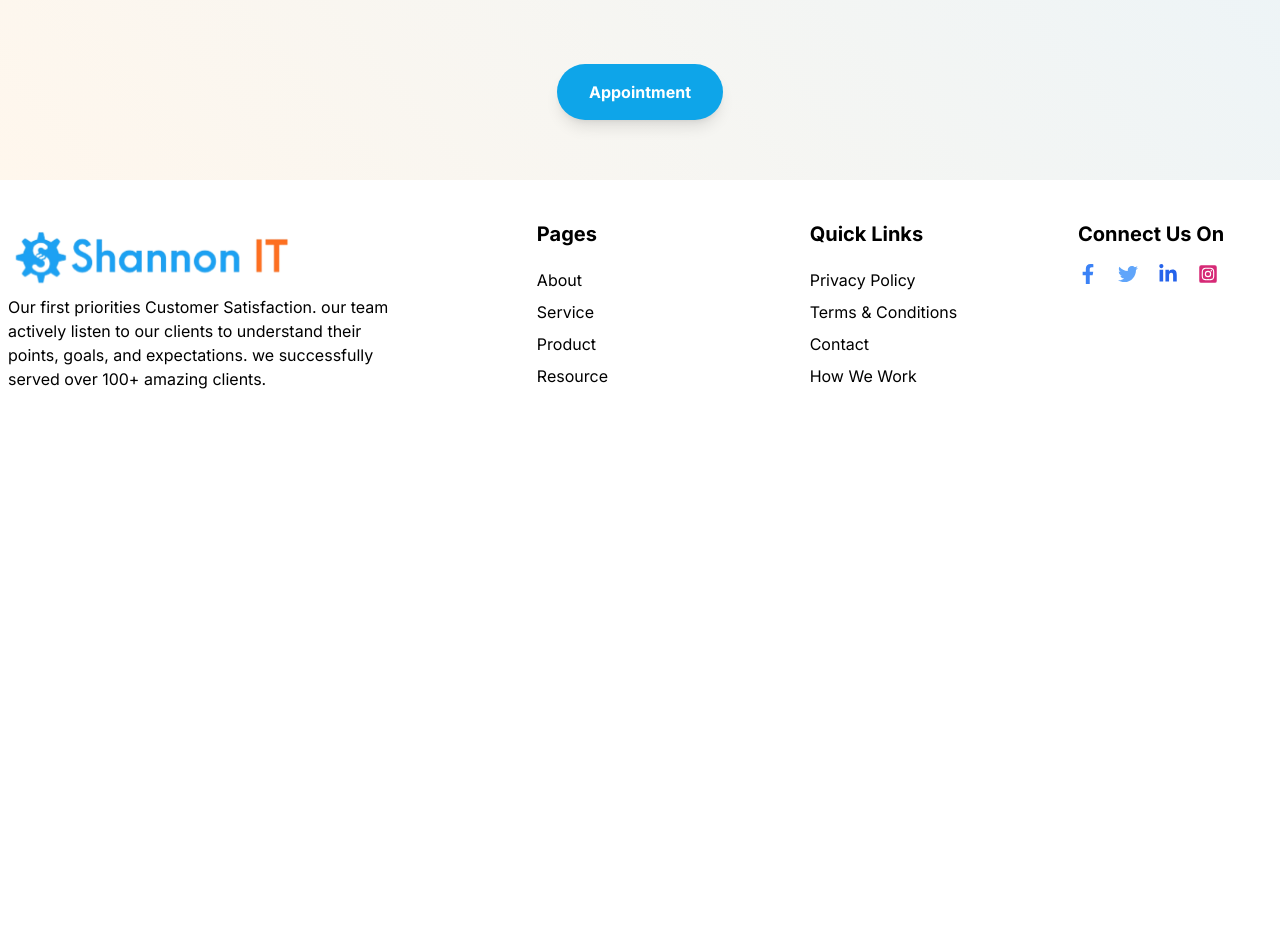
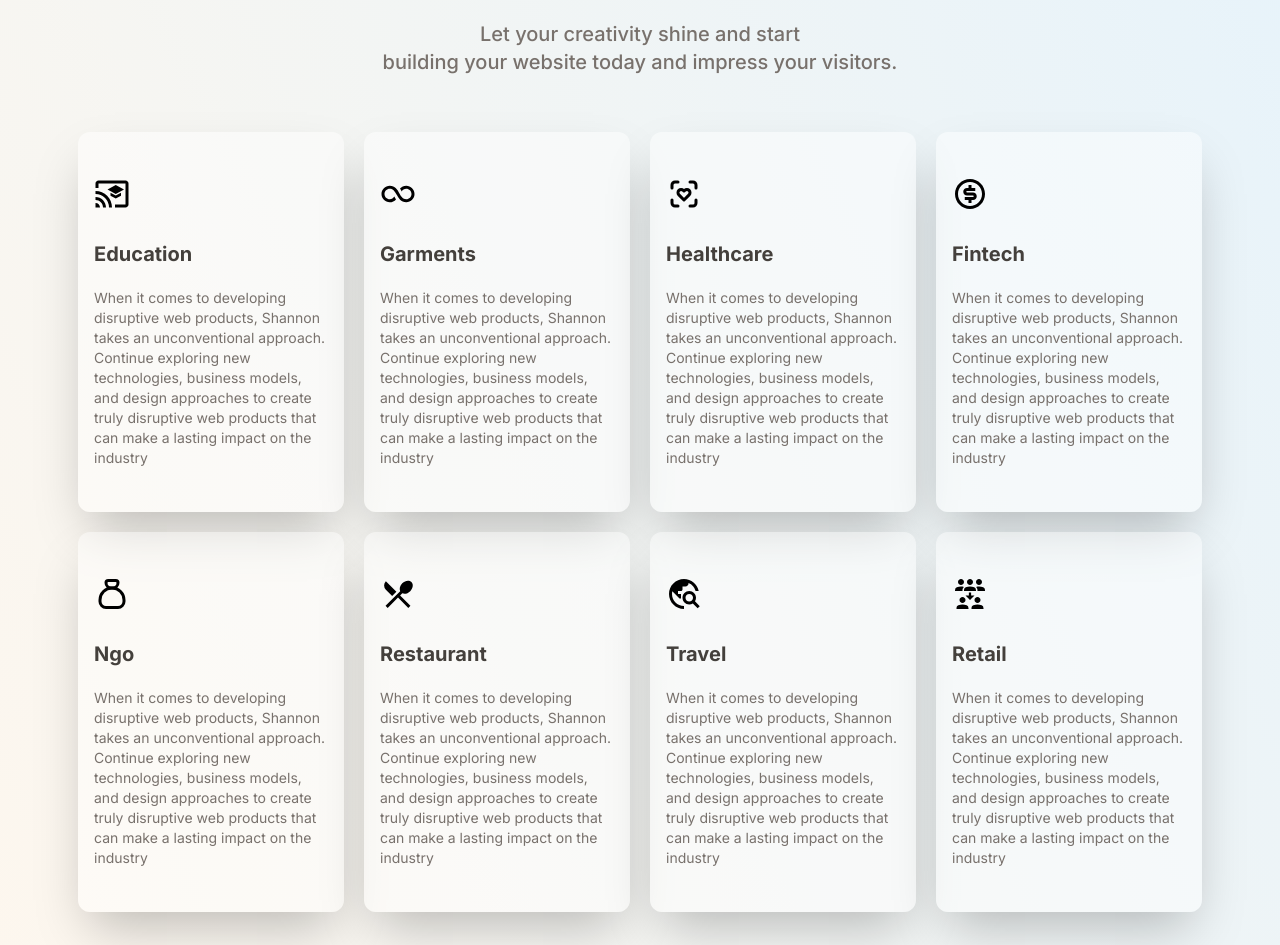
Before and after one commit to back4page/shannon, a Next.js app: page / in a window 1280 px wide. Shown: the part 2227-3172 px from the top of the page. Before the commit the page ends 2659 px from the top, so only its background shows below. Built offline with nearby package versions, Linux system fonts and the light colour scheme.

Commit message:
add another section on homepage

```diff
--- a/src/app/page.js
+++ b/src/app/page.js
@@ -1,6 +1,14 @@
 import { RiBarChartBoxLine } from 'react-icons/ri';
 import { IoHappyOutline } from 'react-icons/io5';
 import { LuBarChart3 } from 'react-icons/lu';
+import { MdCastForEducation } from 'react-icons/md';
+import { RiInfinityLine } from 'react-icons/ri';
+import { TbHealthRecognition } from 'react-icons/tb';
+import { RiMoneyDollarCircleLine } from 'react-icons/ri';
+import { TbMoneybag } from 'react-icons/tb';
+import { MdOutlineRestaurantMenu } from 'react-icons/md';
+import { MdOutlineTravelExplore } from 'react-icons/md';
+import { MdOutlineReduceCapacity } from 'react-icons/md';
 
 const ServiceCard = ({ image, title, description }) => (
   <div className="flex flex-col w-3/12 max-md:ml-0 max-md:w-full">
@@ -147,17 +155,16 @@ function Home() {
         </section>
         <Button label="View All" />
 
-        {/* come back and add finish  */}
-        <div className="bg-[#6b727711] w-screen py-12">
-          <div className="max-w-lg mx-auto flex gap-5">
-            <div className="bg-white rounded-md px-5 py-5">
+        <div className="bg-[#6b727711] w-full py-16">
+          <div className="max-w-2xl mx-auto grid grid-cols-1 md:grid-cols-3 gap-5">
+            <div className="bg-[#ffffff63] rounded-md px-5 py-5">
               <RiBarChartBoxLine className="text-4xl mb-2 text-amber-500" />
               <div className="flex justify-between gap-5 items-center">
                 <h1 className="text-4xl text-amber-500 font-semibold">30+</h1>
                 <h1 className="text-xl">Projects Done</h1>
               </div>
             </div>
-            <div className="bg-white rounded-md px-5 py-5">
+            <div className="bg-[#ffffff63] rounded-md px-5 py-5">
               <IoHappyOutline className="text-4xl mb-2 text-cyan-500" />
               <div className="flex justify-between gap-5 items-center">
                 <h1 className="text-4xl text-cyan-500 font-semibold">8+</h1>
@@ -165,8 +172,8 @@ function Home() {
               </div>
             </div>
 
-            <div className="bg-white rounded-md px-5 py-5">
-              <RiBarChartBoxLine className="text-4xl mb-2 text-teal-500" />
+            <div className="bg-[#ffffff63] rounded-md px-5 py-5">
+              <LuBarChart3 className="text-4xl mb-2 text-teal-500" />
               <div className="flex justify-between gap-5 items-center">
                 <h1 className="text-4xl text-teal-500 font-semibold">20+</h1>
                 <h1 className="text-xl">Growing Team</h1>
@@ -174,6 +181,126 @@ function Home() {
             </div>
           </div>
         </div>
+
+        {/* come back add add section */}
+
+        <div>
+          <h1 className="mt-24 text-6xl font-bold text-center whitespace-nowrap text-stone-700 max-md:mt-10 max-md:text-4xl">
+            Industries We Serve
+          </h1>
+
+          <p className="mt-7 text-xl font-medium text-center text-stone-500 max-md:max-w-full">
+            Let your creativity shine and start <br /> building your website
+            today and impress your visitors.
+          </p>
+          <section className="px-5 mt-14 w-full max-w-[1164px] max-md:mt-10 max-md:max-w-full">
+            <div className="grid grid-cols-4 gap-5">
+              <div className="flex flex-col grow px-4 py-11 w-full rounded-xl shadow-2xl bg-white bg-opacity-40 max-md:mt-6">
+                <MdCastForEducation className="text-4xl" />
+                <h1 className="mt-7 text-xl font-bold text-stone-700">
+                  Education
+                </h1>
+                <p className="mt-5 text-sm text-stone-500">
+                  When it comes to developing disruptive web products, Shannon
+                  takes an unconventional approach. Continue exploring new
+                  technologies, business models, and design approaches to create
+                  truly disruptive web products that can make a lasting impact
+                  on the industry
+                </p>
+              </div>
+              <div className="flex flex-col grow px-4 py-11 w-full rounded-xl shadow-2xl bg-white bg-opacity-40 max-md:mt-6">
+                <RiInfinityLine className="text-4xl" />
+                <h1 className="mt-7 text-xl font-bold text-stone-700">
+                  Garments
+                </h1>
+                <p className="mt-5 text-sm text-stone-500">
+                  When it comes to developing disruptive web products, Shannon
+                  takes an unconventional approach. Continue exploring new
+                  technologies, business models, and design approaches to create
+                  truly disruptive web products that can make a lasting impact
+                  on the industry
+                </p>
+              </div>
+              <div className="flex flex-col grow px-4 py-11 w-full rounded-xl shadow-2xl bg-white bg-opacity-40 max-md:mt-6">
+                <TbHealthRecognition className="text-4xl" />
+                <h1 className="mt-7 text-xl font-bold text-stone-700">
+                  Healthcare
+                </h1>
+                <p className="mt-5 text-sm text-stone-500">
+                  When it comes to developing disruptive web products, Shannon
+                  takes an unconventional approach. Continue exploring new
+                  technologies, business models, and design approaches to create
+                  truly disruptive web products that can make a lasting impact
+                  on the industry
+                </p>
+              </div>
+              <div className="flex flex-col grow px-4 py-11 w-full rounded-xl shadow-2xl bg-white bg-opacity-40 max-md:mt-6">
+                <RiMoneyDollarCircleLine className="text-4xl" />
+                <h1 className="mt-7 text-xl font-bold text-stone-700">
+                  Fintech
+                </h1>
+                <p className="mt-5 text-sm text-stone-500">
+                  When it comes to developing disruptive web products, Shannon
+                  takes an unconventional approach. Continue exploring new
+                  technologies, business models, and design approaches to create
+                  truly disruptive web products that can make a lasting impact
+                  on the industry
+                </p>
+              </div>
+              <div className="flex flex-col grow px-4 py-11 w-full rounded-xl shadow-2xl bg-white bg-opacity-40 max-md:mt-6">
+                <TbMoneybag className="text-4xl" />
+                <h1 className="mt-7 text-xl font-bold text-stone-700">Ngo</h1>
+                <p className="mt-5 text-sm text-stone-500">
+                  When it comes to developing disruptive web products, Shannon
+                  takes an unconventional approach. Continue exploring new
+                  technologies, business models, and design approaches to create
+                  truly disruptive web products that can make a lasting impact
+                  on the industry
+                </p>
+              </div>
+              <div className="flex flex-col grow px-4 py-11 w-full rounded-xl shadow-2xl bg-white bg-opacity-40 max-md:mt-6">
+                <MdOutlineRestaurantMenu className="text-4xl" />
+                <h1 className="mt-7 text-xl font-bold text-stone-700">
+                  Restaurant
+                </h1>
+                <p className="mt-5 text-sm text-stone-500">
+                  When it comes to developing disruptive web products, Shannon
+                  takes an unconventional approach. Continue exploring new
+                  technologies, business models, and design approaches to create
+                  truly disruptive web products that can make a lasting impact
+                  on the industry
+                </p>
+              </div>
+              <div className="flex flex-col grow px-4 py-11 w-full rounded-xl shadow-2xl bg-white bg-opacity-40 max-md:mt-6">
+                <MdOutlineTravelExplore className="text-4xl" />
+                <h1 className="mt-7 text-xl font-bold text-stone-700">
+                  Travel
+                </h1>
+                <p className="mt-5 text-sm text-stone-500">
+                  When it comes to developing disruptive web products, Shannon
+                  takes an unconventional approach. Continue exploring new
+                  technologies, business models, and design approaches to create
+                  truly disruptive web products that can make a lasting impact
+                  on the industry
+                </p>
+              </div>
+              <div className="flex flex-col grow px-4 py-11 w-full rounded-xl shadow-2xl bg-white bg-opacity-40 max-md:mt-6">
+                <MdOutlineReduceCapacity className="text-4xl" />
+                <h1 className="mt-7 text-xl font-bold text-stone-700">
+                  Retail
+                </h1>
+                <p className="mt-5 text-sm text-stone-500">
+                  When it comes to developing disruptive web products, Shannon
+                  takes an unconventional approach. Continue exploring new
+                  technologies, business models, and design approaches to create
+                  truly disruptive web products that can make a lasting impact
+                  on the industry
+                </p>
+              </div>
+            </div>
+          </section>
+        </div>
+
         <div className=" flex flex-col justify-center items-center">
           <h1 className="mt-20 text-6xl font-bold text-center text-stone-700 max-md:mt-10 max-md:max-w-full max-md:text-4xl">
             Get A 30 Min Free Consultation
```
